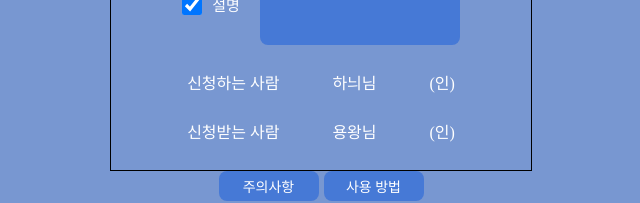
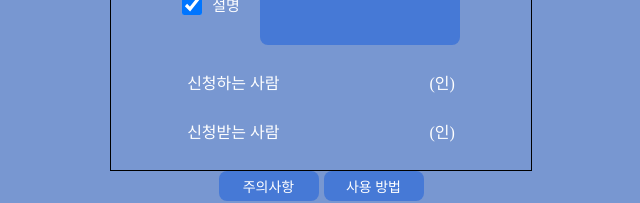
Before and after one commit to gywns022727/project-application, a React (Create React App) app: page / in a window 1280 px wide. Shown: the part 460-663 px from the top of the page, without its empty margins (319-959 px from the left). Built offline with nearby package versions, Linux system fonts and the light colour scheme; a web font is replaced by a local one.

Commit message:
data binding

```diff
--- a/src/components/common/GiveInput.jsx
+++ /dev/null
@@ -1,25 +0,0 @@
-import React from 'react'
-import styled from 'styled-components';
-
-export default function GiveInput() {
-  return (
-    <StyledInput type={'text'} maxLength={3}/>
-  )
-};
-
-const StyledInput = styled.input`
-        margin: 0 5px 0 10px;
-        width: 60px;
-        height: 30px;
-        border-radius: 15px;
-        border: none;
-        color: white;
-        background: #4679d6;
-        text-align: center;
-        &:focus{
-          outline: none;
-        }
-        &::placeholder{
-          padding: 5px;
-        }
-`;
--- a/src/components/common/Giver.jsx
+++ /dev/null
@@ -1,22 +0,0 @@
-import React from 'react'
-import styled from 'styled-components';
-
-export default function Giver() {
-    return(
-        <GiveText>신청하는 사람<GiveData>하늬님</GiveData>(인)</GiveText>
-    )
-}
-
-const GiveText = styled.p`
-    text-align: center;
-    font-style: 12px;
-    font-weight: 300;
-    color: white;
-`;
-
-const GiveData = styled.strong`
-    display: inline-block;
-    width: 150px;
-    text-align: center;
-    font-weight: 400;
-`;
--- a/src/components/common/Main.jsx
+++ b/src/components/common/Main.jsx
@@ -1,24 +1,41 @@
-import React from 'react'
+import React, { useState } from 'react'
 import styled from 'styled-components';
 import NameInput from 'components/common/NameInput'
 import PersonnelInput from 'components/common/PersonnelInput'
 import NumberInput from 'components/common/NumberInput'
 import TextArea from 'components/common/TextArea'
-import GiveInput from 'components/common/GiveInput'
-import TakeInput from 'components/common/TakeInput'
-import Giver from 'components/common/Giver'
-import Taker from 'components/common/Taker'
 
 export default function Main(){
+
+    const [Give, setGive] = useState('');
+    const [Take, setTake] = useState('');
+    const GiveChange = (e) => setGive(e.target.value);
+    const TakeChange = (e) => setTake(e.target.value);
+
     return(
         <Container>
-            <Input><GiveInput />이/가<TakeInput />에게 프로젝트를 신청합니다.</Input>
+            <Title>
+                <Input
+                    type={'text'}
+                    name="Give"
+                    value={Give}
+                    maxLength={3}
+                    onChange={GiveChange}
+                />이/가
+                <Input
+                    type={'text'}
+                    name="Give"
+                    value={Take}
+                    maxLength={3}
+                    onChange={TakeChange}
+                        />에게 프로젝트를 신청합니다.
+            </Title>
             <NameInput/>
             <PersonnelInput/>
             <NumberInput/>
             <TextArea/>
-            <Giver/>
-            <Taker/>
+            <Text>신청하는 사람<Data>{ Give }</Data>(인)</Text>
+            <Text>신청받는 사람<Data>{ Take }</Data>(인)</Text>
         </Container>
     )
 }
@@ -32,9 +49,40 @@ const Container = styled.div`
     justify-content: space-between;
 `;
 
-const Input = styled.p`
+const Title = styled.p`
     color: white;
     font-size: 15px;
     font-weight: 300;
     text-align: center;
 `;
+
+const Input = styled.input`
+        margin: 0 5px 0 10px;
+        width: 60px;
+        height: 30px;
+        border-radius: 15px;
+        border: none;
+        color: white;
+        background: #4679d6;
+        text-align: center;
+        &:focus{
+          outline: none;
+        }
+        &::placeholder{
+            padding: 5px;
+        }
+`;
+
+const Text = styled.p`
+    text-align: center;
+    font-style: 12px;
+    font-weight: 300;
+    color: white;
+`;
+
+const Data = styled.strong`
+    display: inline-block;
+    width: 150px;
+    text-align: center;
+    font-weight: 400;
+`
--- a/src/components/common/TakeInput.jsx
+++ /dev/null
@@ -1,25 +0,0 @@
-import React from 'react'
-import styled from 'styled-components';
-
-export default function TakeInput() {
-  return (
-    <StyledInput type={'text'} maxLength={3}/>
-  )
-};
-
-const StyledInput = styled.input`
-        margin: 0 5px 0 10px;
-        width: 60px;
-        height: 30px;
-        border-radius: 15px;
-        border: none;
-        color: white;
-        background: #4679d6;
-        text-align: center;
-        &:focus{
-          outline: none;
-        }
-        &::placeholder{
-          padding: 5px;
-        }
-`;
--- a/src/components/common/Taker.jsx
+++ /dev/null
@@ -1,21 +0,0 @@
-import React from 'react'
-import styled from 'styled-components';
-
-export default function Taker() {
-    return(
-        <TakeText>신청받는 사람<TakeeData>용왕님</TakeeData>(인)</TakeText>
-    )
-}
-
-const TakeText = styled.p`
-    font-style: 12px;
-    font-weight: 300;
-    color: white;
-`
-
-const TakeeData = styled.strong`
-    display: inline-block;
-    width: 150px;
-    text-align: center;
-    font-weight: 400;
-`
--- a/src/components/page/Index.jsx
+++ b/src/components/page/Index.jsx
@@ -1,5 +1,4 @@
 import React from 'react';
-// import { useState } from 'react';
 import styled from 'styled-components'
 import Header from 'components/common/Header';
 import Main from 'components/common/Main'
```
